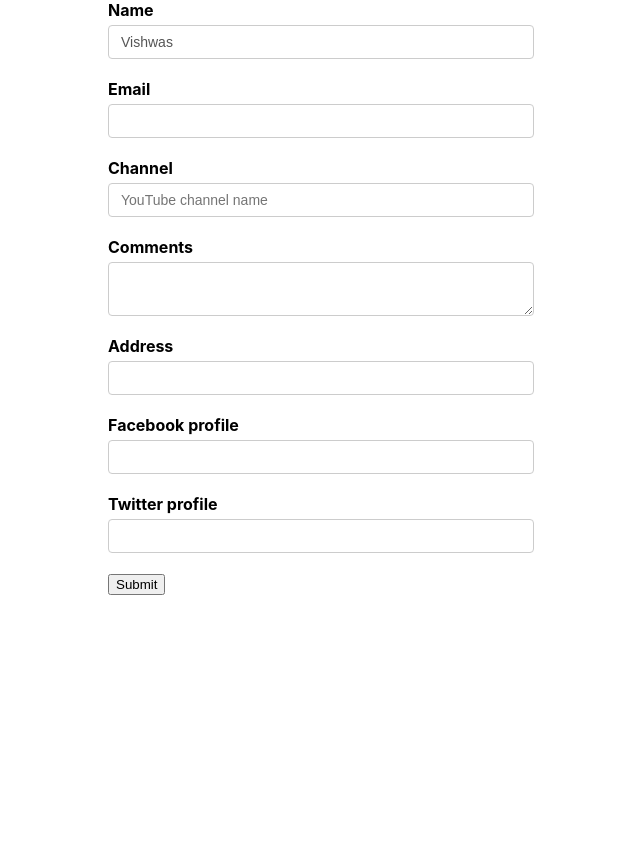
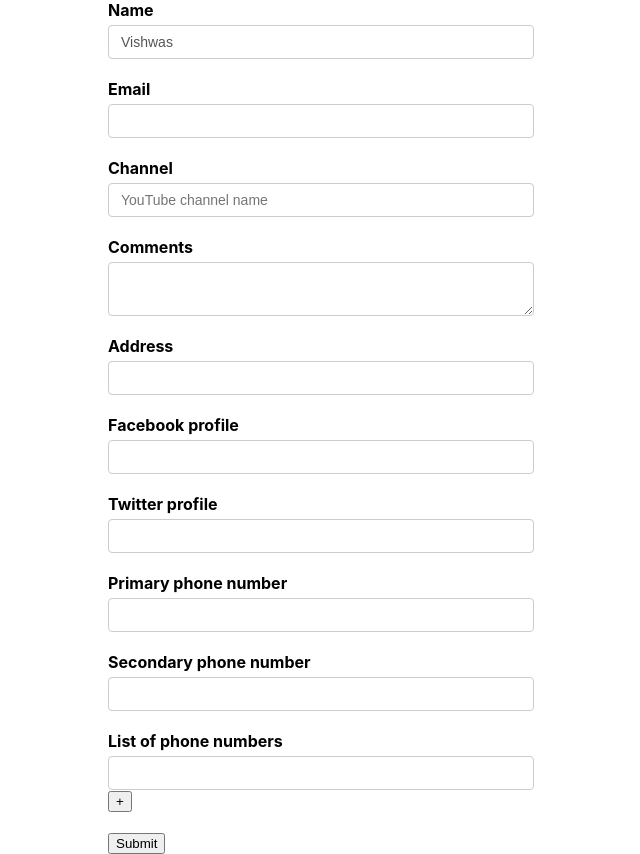
Before and after one commit to theobroma/forms-tutorials, a React (Create React App) app: page / in a window 1280 px wide. Shown: the whole page, without its empty margins (319-959 px from the left). Before the commit the page ends 800 px from the top, so only its background shows below. Built offline with nearby package versions, Linux system fonts and the light colour scheme.

Commit message:
step-21 Arrays

```diff
--- a/package.json
+++ b/package.json
@@ -12,6 +12,7 @@
         "@types/react": "^17.0.0",
         "@types/react-dom": "^17.0.0",
         "formik": "^2.2.9",
+        "nanoid": "^3.1.23",
         "react": "^17.0.2",
         "react-dom": "^17.0.2",
         "react-scripts": "4.0.3",
--- a/src/@components/YoutubeForm/YoutubeForm.tsx
+++ b/src/@components/YoutubeForm/YoutubeForm.tsx
@@ -1,5 +1,6 @@
 import React from 'react';
-import { Formik, Form, ErrorMessage, Field } from 'formik';
+import { Formik, Form, ErrorMessage, Field, FieldArray } from 'formik';
+import { nanoid } from 'nanoid';
 import * as Yup from 'yup';
 import { TextError } from './TextError';
 
@@ -13,6 +14,8 @@
     facebook: string;
     twitter: string;
   };
+  phoneNumbers: string[];
+  phNumbers: string[];
 }
 
 const initialValues: IFormFields = {
@@ -25,6 +28,8 @@
     facebook: '',
     twitter: '',
   },
+  phoneNumbers: ['', ''],
+  phNumbers: [''],
 };
 
 const onSubmit = (values: IFormFields) => {
@@ -102,6 +107,45 @@
           <label htmlFor="twitter">Twitter profile</label>
           <Field type="text" id="twitter" name="social.twitter" />
         </div>
+        {/* Arrays */}
+        <div className="form-control">
+          <label htmlFor="primaryPh">Primary phone number</label>
+          <Field type="text" id="primaryPh" name="phoneNumbers[0]" />
+        </div>
+
+        <div className="form-control">
+          <label htmlFor="secondaryPh">Secondary phone number</label>
+          <Field type="text" id="secondaryPh" name="phoneNumbers[1]" />
+        </div>
+        {/* FieldArray */}
+        <div className="form-control">
+          <label>List of phone numbers</label>
+          <FieldArray name="phNumbers">
+            {(fieldArrayProps) => {
+              const { push, remove, form } = fieldArrayProps;
+              const { values } = form;
+              const { phNumbers } = values;
+              console.log('fieldArrayProps', fieldArrayProps);
+              return (
+                <div>
+                  {phNumbers.map((phNumber: string, index: number) => (
+                    <div key={nanoid()}>
+                      <Field type="text" name={`phNumbers[${index}]`} />
+                      {index > 0 && (
+                        <button type="button" onClick={() => remove(index)}>
+                          -
+                        </button>
+                      )}
+                    </div>
+                  ))}
+                  <button type="button" onClick={() => push('')}>
+                    +
+                  </button>
+                </div>
+              );
+            }}
+          </FieldArray>
+        </div>
 
         <button type="submit">Submit</button>
       </Form>
```
